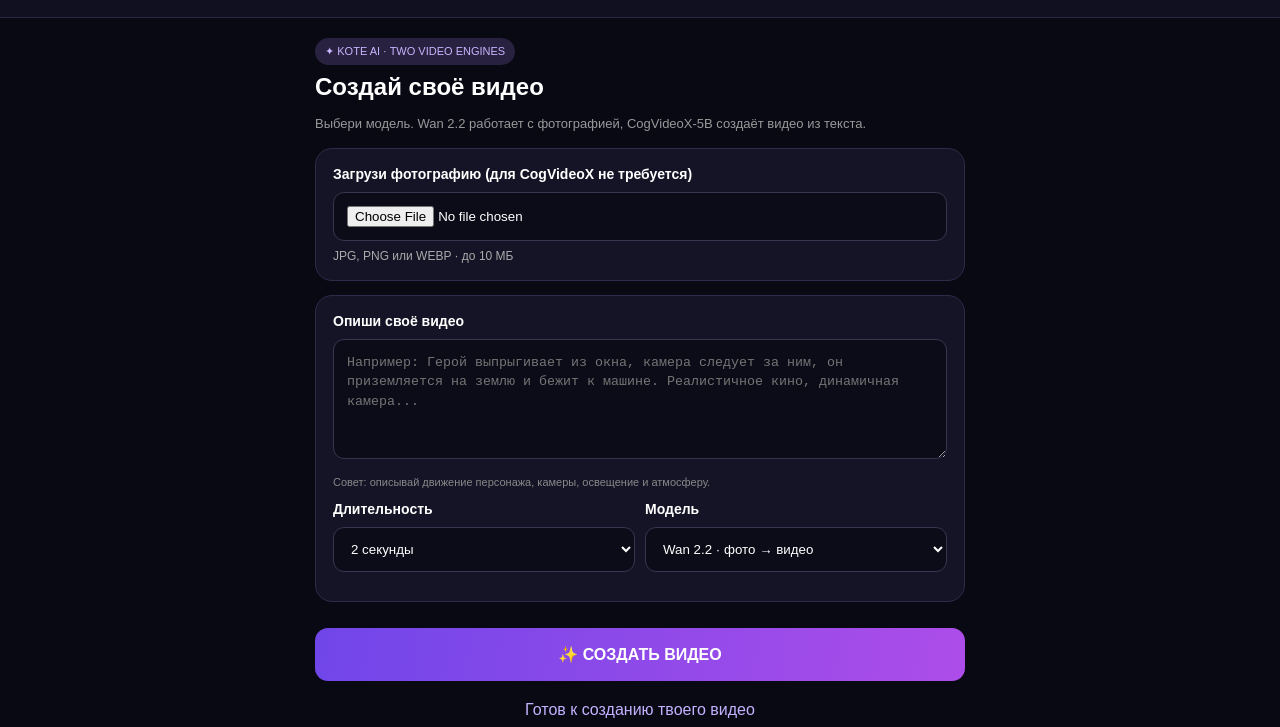
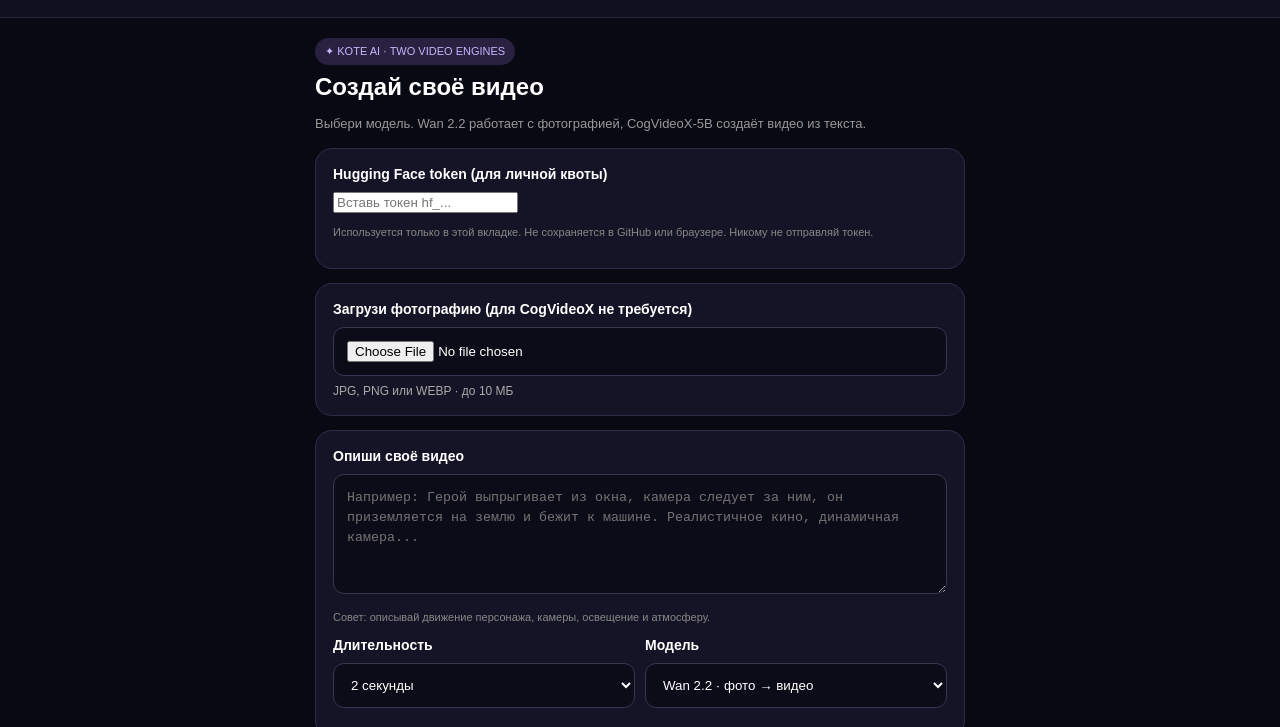
Before and after one commit to kote52793-code/kote-ai-video, a plain HTML site: page index.html in a window 1280 px wide. Shown: the part 73-800 px from the top of the page. Drawn offline with Linux system fonts and the light colour scheme.

Commit message:
Add visible optional Hugging Face token input

```diff
--- a/index.html
+++ b/index.html
@@ -50,6 +50,11 @@ footer{text-align:center;color:#777;font-size:11px;padding:25px}
  <span class="pill">✦ KOTE AI · TWO VIDEO ENGINES</span>
  <h2>Создай своё видео</h2>
  <p class="muted">Выбери модель. Wan 2.2 работает с фотографией, CogVideoX-5B создаёт видео из текста.</p>
+ <section class="panel">
+  <label for="hfToken">Hugging Face token (для личной квоты)</label>
+  <input id="hfToken" type="password" autocomplete="off" placeholder="Вставь токен hf_...">
+  <p class="small">Используется только в этой вкладке. Не сохраняется в GitHub или браузере. Никому не отправляй токен.</p>
+ </section>
 
 
 
```
